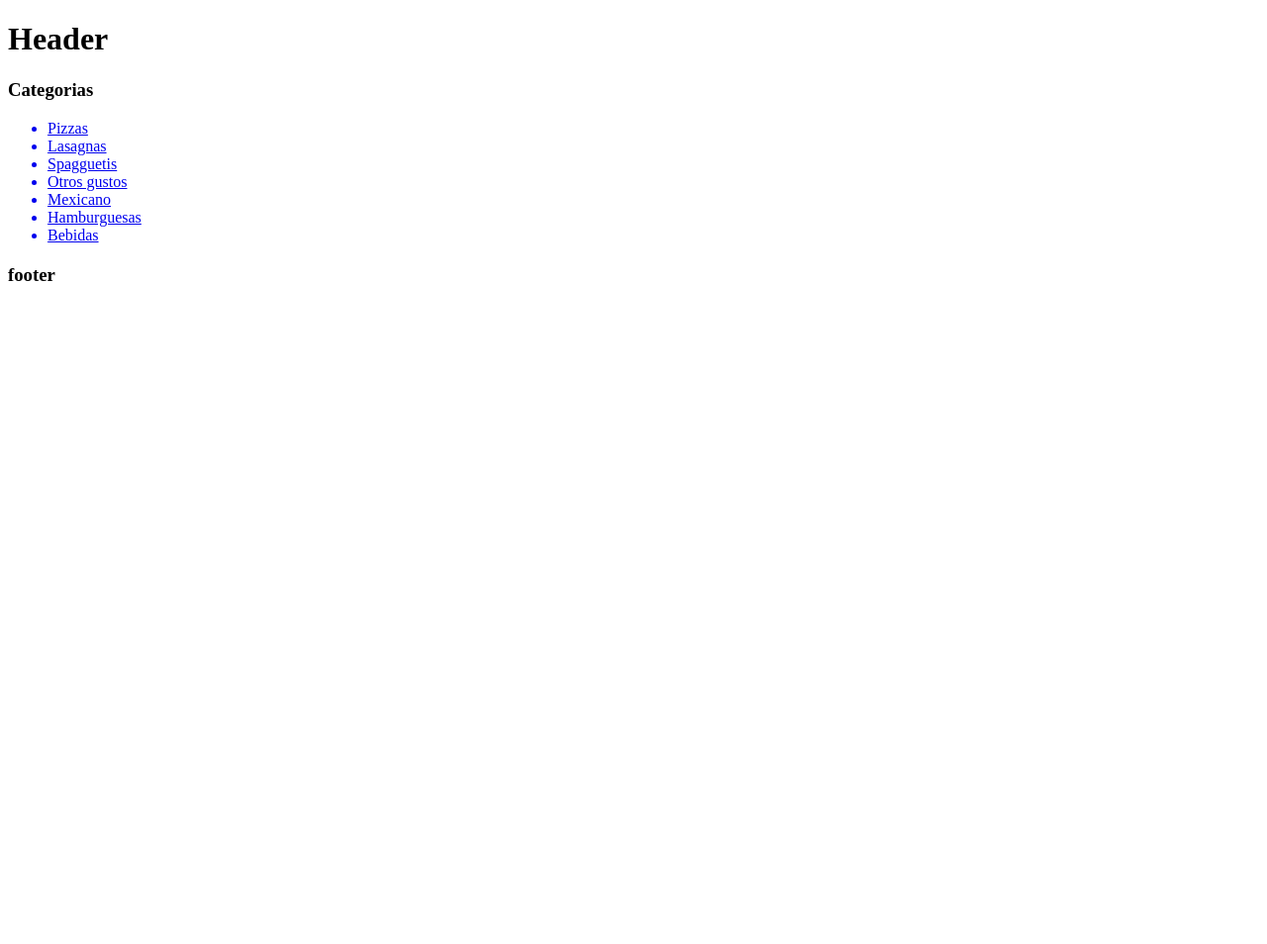
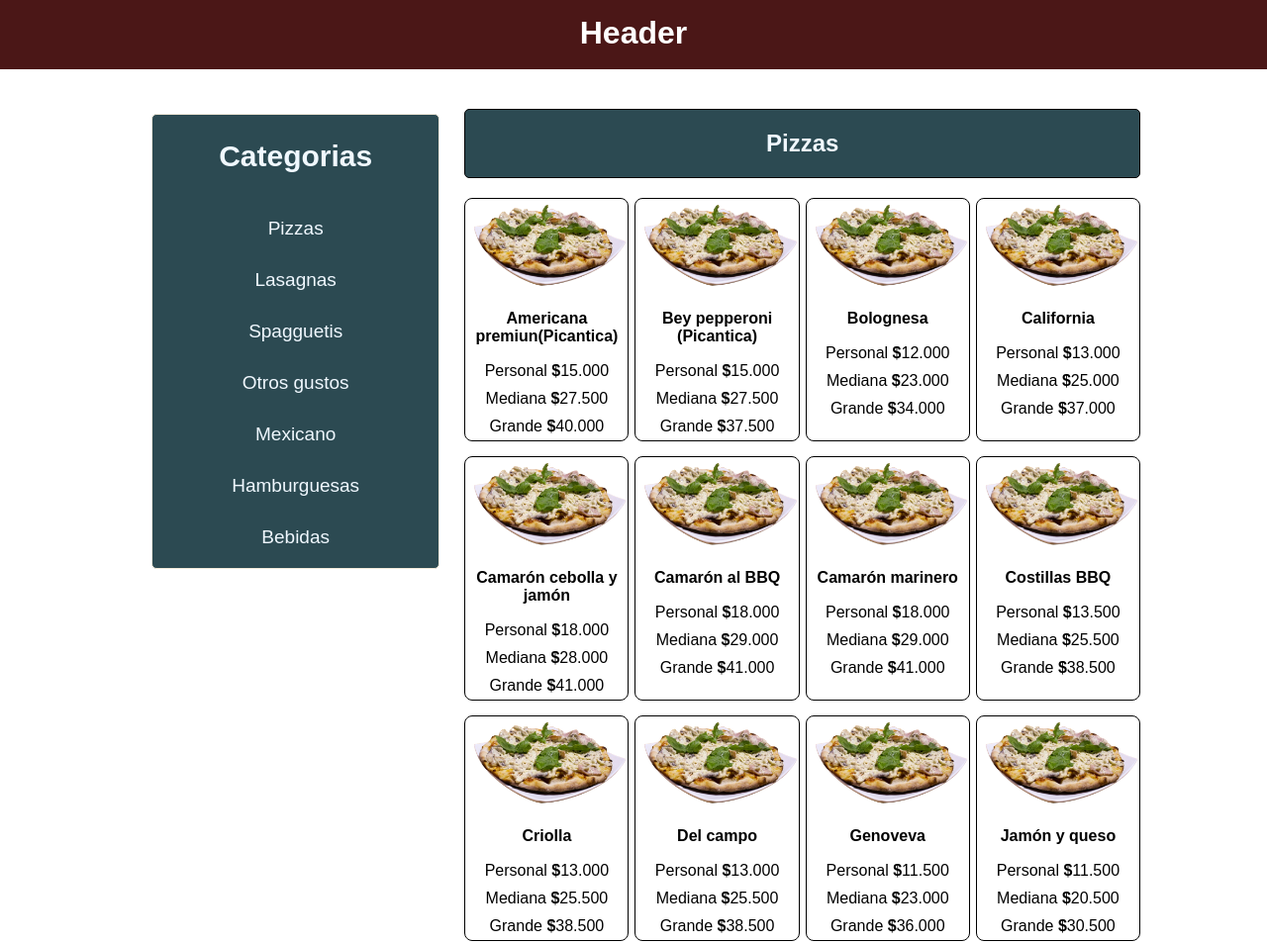
Before and after one commit to Jeissoncar97/menu-restaurant-HTML---CSS---Javascript, a plain HTML site: page index.html in a window 1280 px wide. Shown: the top 954 px of the page at 99% size. Before the commit the page ends 800 px from the top, so only its background shows below. Drawn offline with Linux system fonts and the light colour scheme; the site is published under a folder, as on GitHub Pages, so addresses that start at the root find nothing.

Commit message:
Update index.html

```diff
--- a/index.html
+++ b/index.html
@@ -4,7 +4,7 @@
 		<meta charset="UTF-8" />
 		<meta name="viewport" content="width=device-width, initial-scale=1.0" />
 		<title>Carta de Platos</title>
-		<link rel="stylesheet" href="/estilos/styles.css" />
+		<link rel="stylesheet" href="./estilos/styles.css" />
 	</head>
 	<body>
 		<header>
@@ -44,7 +44,7 @@
 		<footer>
 			<h3>footer</h3>
 		</footer>
-		<script src="/Scripts/datosPlatos.js"></script>
-		<script src="/Scripts/javascript.js"></script>
+		<script src="./Scripts/datosPlatos.js"></script>
+		<script src="./Scripts/javascript.js"></script>
 	</body>
 </html>
```
